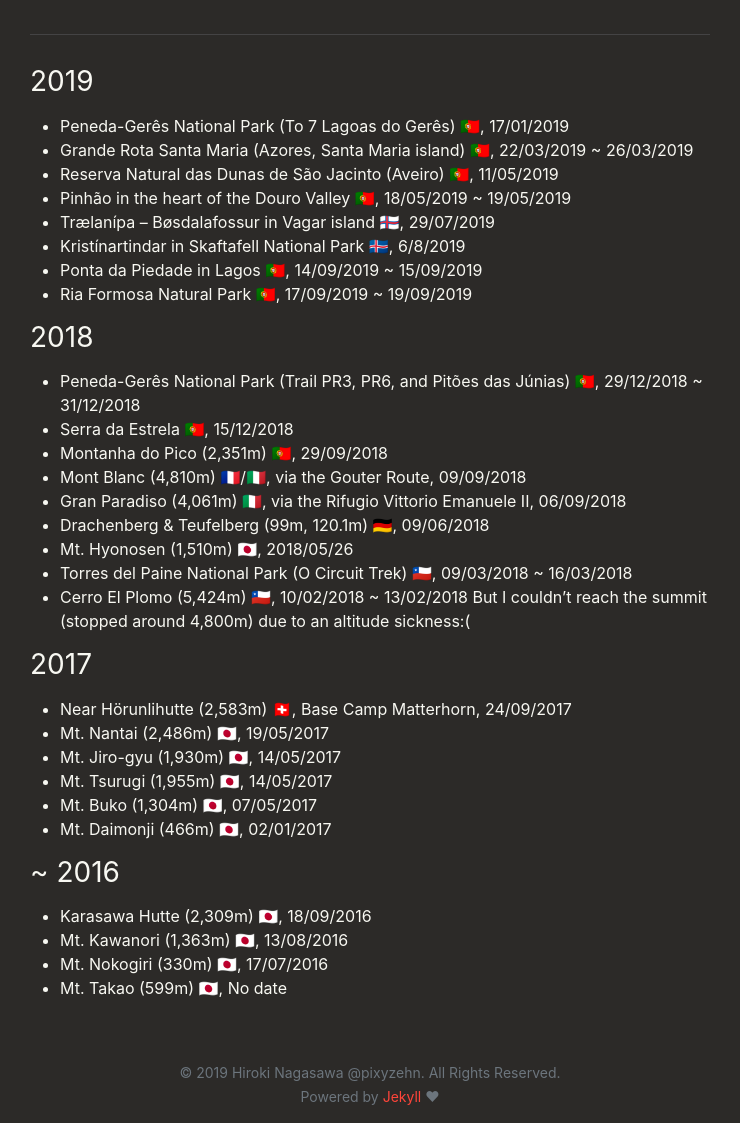
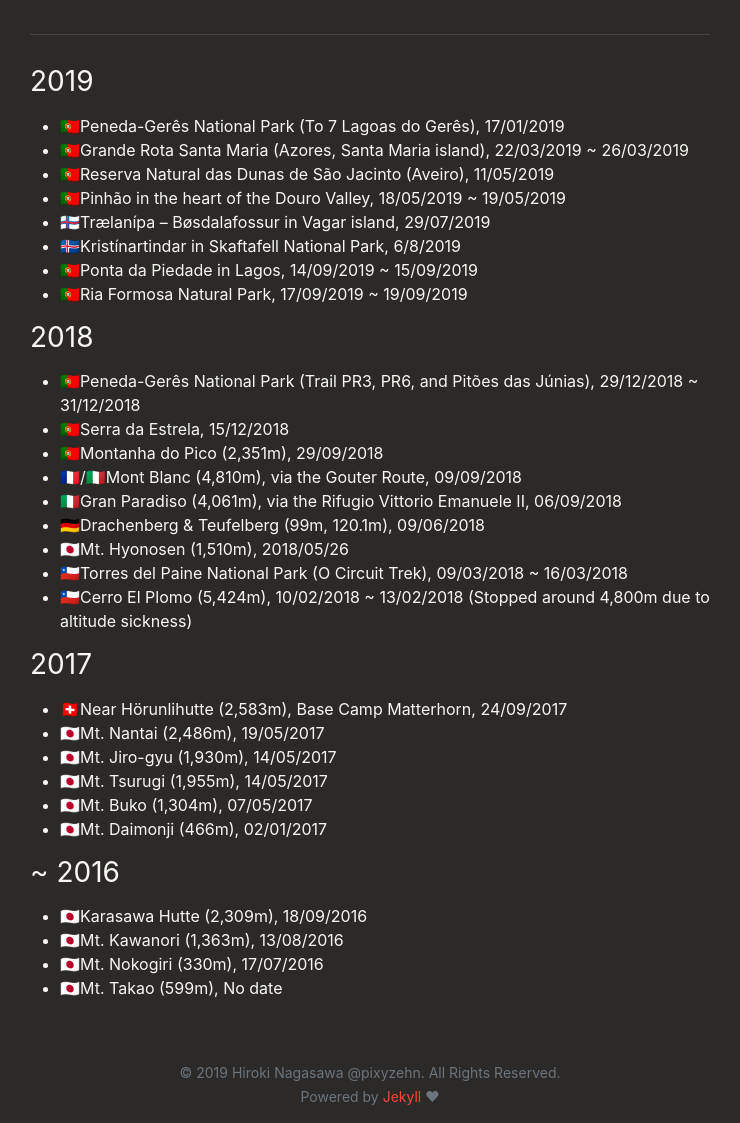
Before and after one commit to pixyzehn/pixyzehn.com, a Jekyll site: the page built from pages/trekking.md, in a window 1280 px wide and 1400 px high, scrolled down 142 px. Shown: the part 277-1400 px from the top of the window, without its empty margins (270-1010 px from the left). Built offline with Jekyll 4.4.1, drawn with Linux system fonts in a browser that asks for light colours; nearby versions of some CDN libraries; library files that are not in the unit come from our copies.

Commit message:
Update page

```diff
--- a/pages/trekking.md
+++ b/pages/trekking.md
@@ -9,40 +9,40 @@ permalink: /trekking/
 ---
 
 ## 2019
-- Peneda-Gerês National Park (To 7 Lagoas do Gerês) 🇵🇹, 17/01/2019
-- Grande Rota Santa Maria (Azores, Santa Maria island) 🇵🇹, 22/03/2019 ~ 26/03/2019
-- Reserva Natural das Dunas de São Jacinto (Aveiro) 🇵🇹, 11/05/2019
-- Pinhão in the heart of the Douro Valley 🇵🇹, 18/05/2019 ~ 19/05/2019
-- Trælanípa – Bøsdalafossur in Vagar island 🇫🇴, 29/07/2019
-- Kristínartindar in Skaftafell National Park 🇮🇸, 6/8/2019
-- Ponta da Piedade in Lagos 🇵🇹, 14/09/2019 ~ 15/09/2019
-- Ria Formosa Natural Park 🇵🇹, 17/09/2019 ~ 19/09/2019
+
+- 🇵🇹Peneda-Gerês National Park (To 7 Lagoas do Gerês), 17/01/2019
+- 🇵🇹Grande Rota Santa Maria (Azores, Santa Maria island), 22/03/2019 ~ 26/03/2019
+- 🇵🇹Reserva Natural das Dunas de São Jacinto (Aveiro), 11/05/2019
+- 🇵🇹Pinhão in the heart of the Douro Valley, 18/05/2019 ~ 19/05/2019
+- 🇫🇴Trælanípa – Bøsdalafossur in Vagar island, 29/07/2019
+- 🇮🇸Kristínartindar in Skaftafell National Park, 6/8/2019
+- 🇵🇹Ponta da Piedade in Lagos, 14/09/2019 ~ 15/09/2019
+- 🇵🇹Ria Formosa Natural Park, 17/09/2019 ~ 19/09/2019
 
 ## 2018
 
-- Peneda-Gerês National Park (Trail PR3, PR6, and Pitões das Júnias) 🇵🇹, 29/12/2018 ~ 31/12/2018
-- Serra da Estrela 🇵🇹, 15/12/2018
-- Montanha do Pico (2,351m) 🇵🇹, 29/09/2018
-- Mont Blanc (4,810m) 🇫🇷/🇮🇹, via the Gouter Route, 09/09/2018
-- Gran Paradiso (4,061m) 🇮🇹, via the Rifugio Vittorio Emanuele II, 06/09/2018
-- Drachenberg & Teufelberg (99m, 120.1m) 🇩🇪, 09/06/2018
-- Mt. Hyonosen (1,510m) 🇯🇵, 2018/05/26
-- Torres del Paine National Park (O Circuit Trek) 🇨🇱, 09/03/2018 ~ 16/03/2018
-- Cerro El Plomo (5,424m) 🇨🇱, 10/02/2018 ~ 13/02/2018
-  But I couldn't reach the summit (stopped around 4,800m) due to an altitude sickness:(
+- 🇵🇹Peneda-Gerês National Park (Trail PR3, PR6, and Pitões das Júnias), 29/12/2018 ~ 31/12/2018
+- 🇵🇹Serra da Estrela, 15/12/2018
+- 🇵🇹Montanha do Pico (2,351m), 29/09/2018
+- 🇫🇷/🇮🇹Mont Blanc (4,810m), via the Gouter Route, 09/09/2018
+- 🇮🇹Gran Paradiso (4,061m), via the Rifugio Vittorio Emanuele II, 06/09/2018
+- 🇩🇪Drachenberg & Teufelberg (99m, 120.1m), 09/06/2018
+- 🇯🇵Mt. Hyonosen (1,510m), 2018/05/26
+- 🇨🇱Torres del Paine National Park (O Circuit Trek), 09/03/2018 ~ 16/03/2018
+- 🇨🇱Cerro El Plomo (5,424m), 10/02/2018 ~ 13/02/2018 (Stopped around 4,800m due to altitude sickness)
 
 ## 2017
 
-- Near Hörunlihutte (2,583m) 🇨🇭, Base Camp Matterhorn, 24/09/2017
-- Mt. Nantai (2,486m) 🇯🇵, 19/05/2017
-- Mt. Jiro-gyu (1,930m) 🇯🇵, 14/05/2017
-- Mt. Tsurugi (1,955m) 🇯🇵, 14/05/2017
-- Mt. Buko (1,304m) 🇯🇵, 07/05/2017
-- Mt. Daimonji (466m) 🇯🇵, 02/01/2017
+- 🇨🇭Near Hörunlihutte (2,583m), Base Camp Matterhorn, 24/09/2017
+- 🇯🇵Mt. Nantai (2,486m), 19/05/2017
+- 🇯🇵Mt. Jiro-gyu (1,930m), 14/05/2017
+- 🇯🇵Mt. Tsurugi (1,955m), 14/05/2017
+- 🇯🇵Mt. Buko (1,304m), 07/05/2017
+- 🇯🇵Mt. Daimonji (466m), 02/01/2017
 
 ## ~ 2016
 
-- Karasawa Hutte (2,309m) 🇯🇵, 18/09/2016
-- Mt. Kawanori (1,363m) 🇯🇵, 13/08/2016
-- Mt. Nokogiri (330m) 🇯🇵, 17/07/2016
-- Mt. Takao (599m) 🇯🇵, No date
+- 🇯🇵Karasawa Hutte (2,309m), 18/09/2016
+- 🇯🇵Mt. Kawanori (1,363m), 13/08/2016
+- 🇯🇵Mt. Nokogiri (330m), 17/07/2016
+- 🇯🇵Mt. Takao (599m), No date
```
